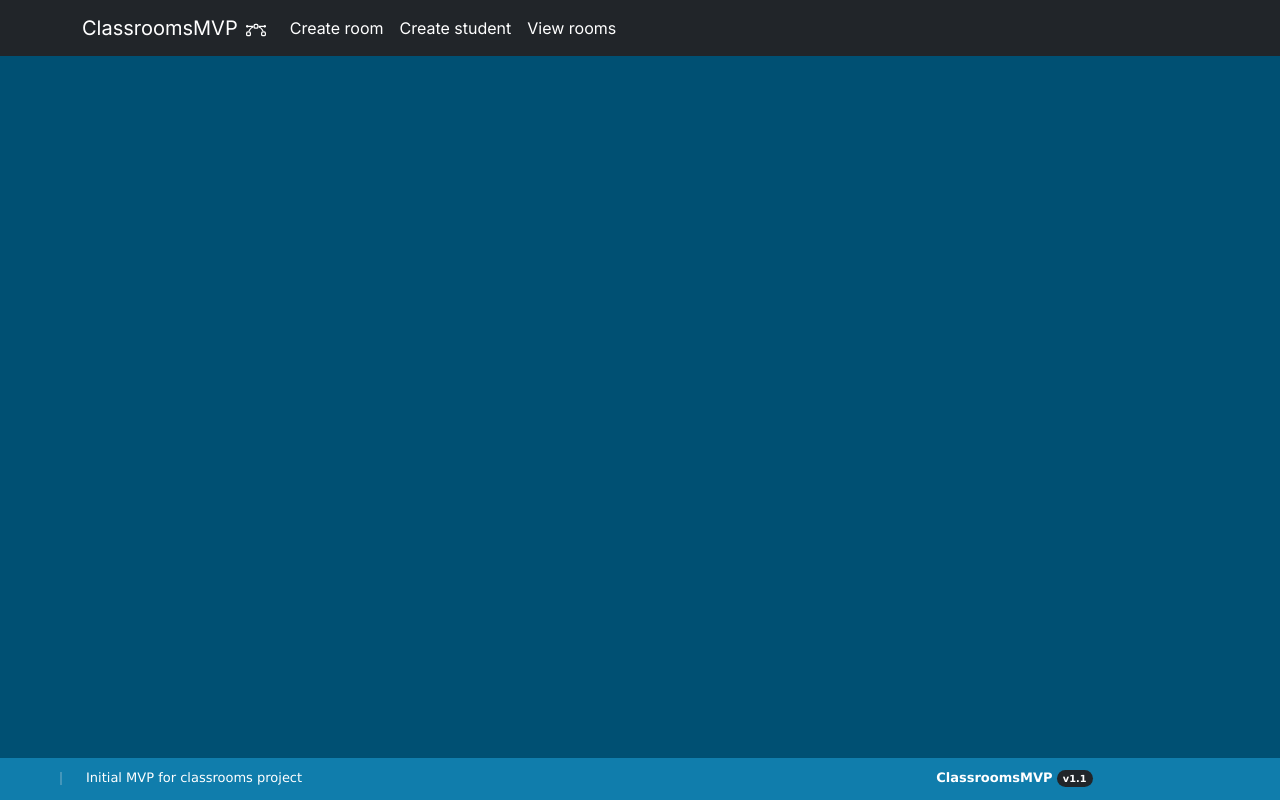
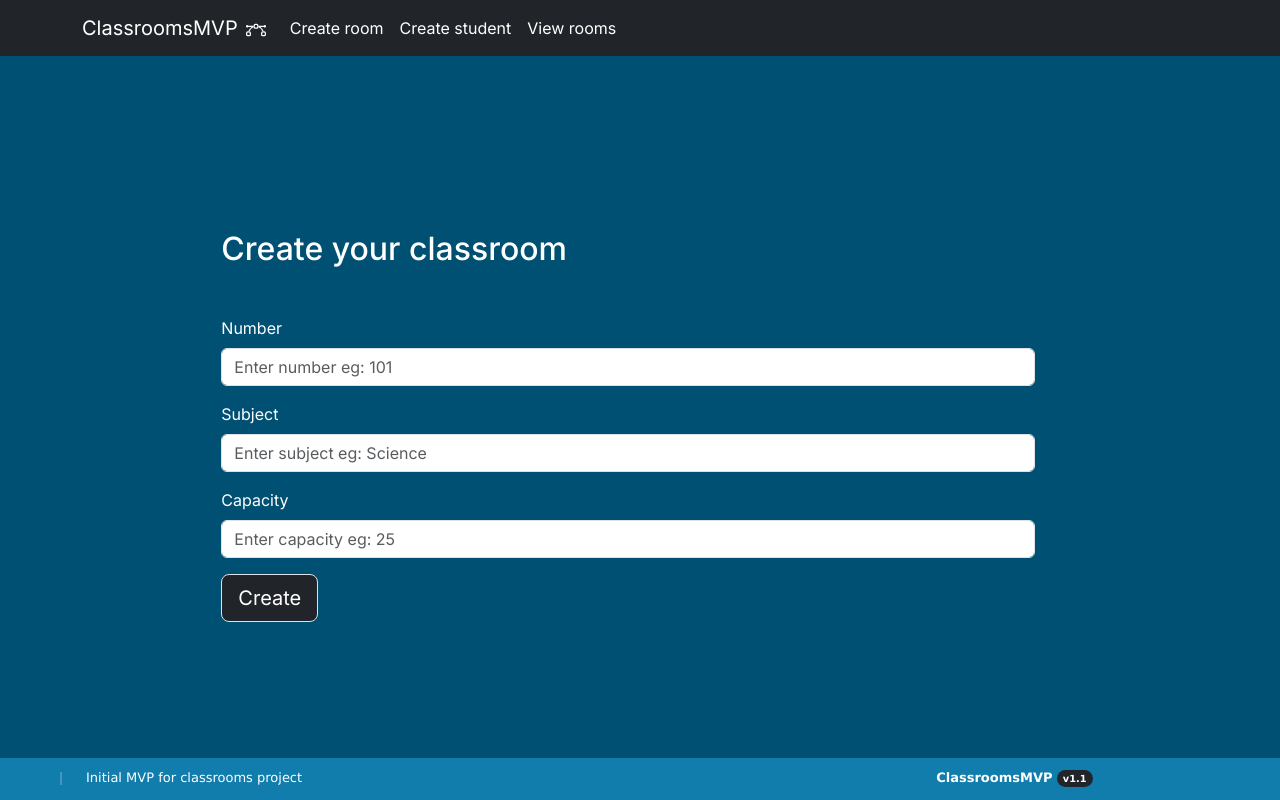
Before and after one commit to makarroche/school-mvp, a Next.js app: page / in a window 1280 px wide. Built offline with nearby package versions, Linux system fonts and the light colour scheme.

Commit message:
classroom details implementation

```diff
--- a/app/page.js
+++ b/app/page.js
@@ -6,13 +6,14 @@ import Footer from "@/components/Footer";
 import Header from "@/components/Header";
 import RoomDisplay from "@/components/RoomDisplay";
 import StudentForm from "@/components/StudentForm";
-import { useEffect, useState } from "react";
+import { useEffect, useState} from "react";
 import { Container, Row } from "react-bootstrap";
 
 export default function Home() {
   const [classrooms, setClassrooms] = useState([]);
   const [students, setStudents] = useState([]);
-  const [component, setComponent] = useState();
+  const [component, setComponent] = useState("Create room");
+  const [classroomDetails, setClassroomDetails] = useState();
 
   return (
     <Container fluid className="container-color">
@@ -33,10 +34,10 @@ export default function Home() {
         <>
           <Row className="bg-dark rounded" id="room-display">
             <h3 className="text-white mt-4 ms-3">Explore Classrooms</h3>
-            <RoomDisplay classrooms={classrooms}></RoomDisplay>
+            <RoomDisplay classrooms={classrooms} setClassroomDetails={setClassroomDetails}></RoomDisplay>
           </Row>
           <Row>
-            <ClassRoomDetails classrooms={classrooms}></ClassRoomDetails>
+            <ClassRoomDetails classroomDetails={classroomDetails} students={students}></ClassRoomDetails>
           </Row>
         </>
       )}
--- a/components/ClassRoomDetails.js
+++ b/components/ClassRoomDetails.js
@@ -1,11 +1,43 @@
-import { Row } from "react-bootstrap";
+import { useEffect, useState } from "react";
+import { Col, ListGroup, Row } from "react-bootstrap";
 
-const ClassRoomDetails = ({classrooms}) => {
+const ClassRoomDetails = ({ classroomDetails, students }) => {
+  const [participants, setParticipants] = useState([]);
 
+  useEffect(() => {
+    classroomStudents();
+  }, [students, classroomDetails]);
+
+  const classroomStudents = () => {
+    const participants = students?.filter(
+      (student) => student?.classroom === classroomDetails?.number
+    );
+    setParticipants(participants);
+  };
   return (
-    classrooms && <Row className="text-center">
-      <h3 className="text-white">Classroom Details</h3>
-    </Row>
+    classroomDetails && (
+      <Row className="text-center justify-content-center">
+        <Col xs={6}>
+        <h3 className="text-white">Classroom Details</h3>
+        <ListGroup className="">
+          <ListGroup.Item className="bg-dark text-white">Classroom's Number: {classroomDetails.number}</ListGroup.Item>
+          <ListGroup.Item className="bg-dark text-white">Classroom's Subject: {classroomDetails.subject}</ListGroup.Item>
+          <ListGroup.Item className="bg-dark text-white">Classroom's Students:
+          {participants.length>0 && participants.map((item) => {
+          return (
+            <p key={item.number}>
+              Name: {item.name} Student's Number: {item.number}
+            </p>
+          );
+        })}
+        {participants.length===0 && " Empty class"}
+        </ListGroup.Item>
+
+          <ListGroup.Item className="bg-dark text-white">Classroom's Capacity: {classroomDetails.capacity}</ListGroup.Item>
+        </ListGroup>
+        </Col>
+      </Row>
+    )
   );
 };
 
--- a/components/ClassRoomForm.js
+++ b/components/ClassRoomForm.js
@@ -22,7 +22,8 @@ const ClassRoomForm = ({ classrooms, setClassrooms }) => {
   };
 
   const populateClassrooms = () => {
-    if (itemAlreadyExists(classroom)) {
+    debugger
+    if (itemAlreadyExists(classroom, classrooms)) {
       setError(true);
     } else {
       setShowSuccessMessage(true);
@@ -50,7 +51,7 @@ const ClassRoomForm = ({ classrooms, setClassrooms }) => {
               placeholder="Enter number eg: 101"
               value={classroom?.number}
               onChange={(e) =>
-                setClassroom({ ...classroom, number: e.target.value },
+                setClassroom({ ...classroom, number: e.target.value},
                 setShowSuccessMessage(false),
                 setError(false))
               }
--- a/components/RoomCard.js
+++ b/components/RoomCard.js
@@ -2,8 +2,11 @@
 
 import { Button, Card } from "react-bootstrap";
 
-const RoomCard = ({ classroom }) => {
-    console.log(classroom);
+const RoomCard = ({ classroom, setClassroomDetails }) => {
+  const handleClick = () => {
+    setClassroomDetails(classroom);
+  };
+
   return (
     <Card style={{ width: "17rem" }} className="card-bg m-5 p-0">
       <Card.Img variant="top" src="/images/classroom.jpg" />
@@ -11,7 +14,9 @@ const RoomCard = ({ classroom }) => {
         <Card.Title className="text-white mt-2 mb-5">
           Classroom {classroom?.number}
         </Card.Title>
-        <Button id="showDetails-bg">Show Details</Button>
+        <Button id="showDetails-bg" onClick={handleClick}>
+          Show Details
+        </Button>
       </Card.Body>
     </Card>
   );
--- a/components/RoomDisplay.js
+++ b/components/RoomDisplay.js
@@ -3,7 +3,7 @@
 import { Col, Container, Row } from "react-bootstrap";
 import RoomCard from "./RoomCard";
 
-const RoomDisplay = ({ classrooms }) => {
+const RoomDisplay = ({ classrooms, setClassroomDetails }) => {
   return (
     <Container className="justify-content-center">
       <Row>
@@ -11,7 +11,7 @@ const RoomDisplay = ({ classrooms }) => {
           classrooms?.map((item) => {
             return (
               <Col key={item?.number}>
-                <RoomCard classroom={item}></RoomCard>
+                <RoomCard classroom={item} setClassroomDetails={setClassroomDetails}></RoomCard>
               </Col>
             );
           })
--- a/components/StudentForm.js
+++ b/components/StudentForm.js
@@ -35,17 +35,20 @@ const StudentForm = ({ students, setStudents, classrooms }) => {
   };
 
   const populateStudents = () => {
-    if (itemAlreadyExists(student)) {
+    debugger
+    if (itemAlreadyExists(student, students)) {
       setError(true);
     } else {
       setShowSuccessMessage(true);
+      debugger
       setStudents([
         ...students,
         {
-          name: student?.number,
-          number: student?.subject,
-          classroom: student?.capacity,
-          email: student?.email,
+          name: student?.name,
+          number: student?.number,
+          classroom: student?.classroom,
+          age: student?.age,
+          age: student?.gender,
         },
       ]);
     }
@@ -62,7 +65,11 @@ const StudentForm = ({ students, setStudents, classrooms }) => {
               maxLength={20}
               placeholder="Enter name"
               value={student?.name}
-              onChange={(e) => setStudent({ ...student, name: e.target.value })}
+              onChange={(e) =>
+              setStudent({ ...student, name: e.target.value},
+              setShowSuccessMessage(false),
+              setError(false))
+              }
               required
             />
             <Form.Control.Feedback type="invalid">
@@ -100,7 +107,7 @@ const StudentForm = ({ students, setStudents, classrooms }) => {
               </option>
               {classrooms.map((item) => {
                 return (
-                  <option value="1" key={item?.number}>
+                  <option value={item?.number} key={item?.number}>
                     {item?.number}
                   </option>
                 );
--- a/utils/functions.js
+++ b/utils/functions.js
@@ -1,5 +1,5 @@
-export const itemAlreadyExists = (item) => {
-    return item?.length>0
-      ? item.find((obj) => obj?.number === item?.number)
+export const itemAlreadyExists = (item, array) => {
+    return array?.length>0
+      ? array.find((obj) => obj?.number === item?.number)
       : "";
   };
```
